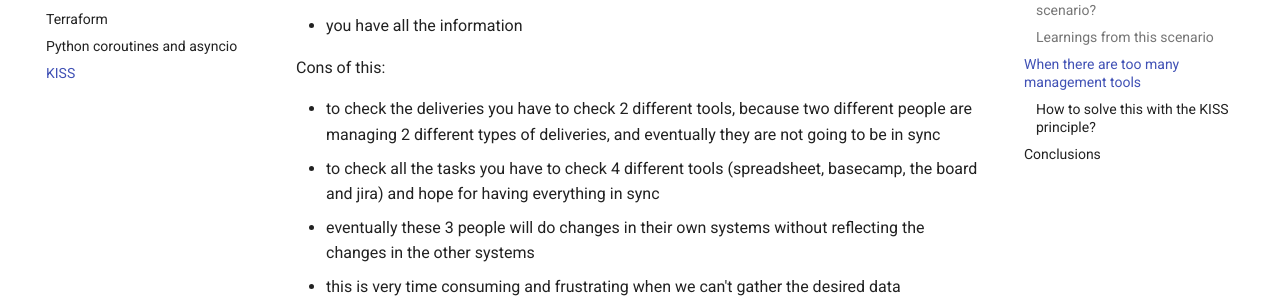
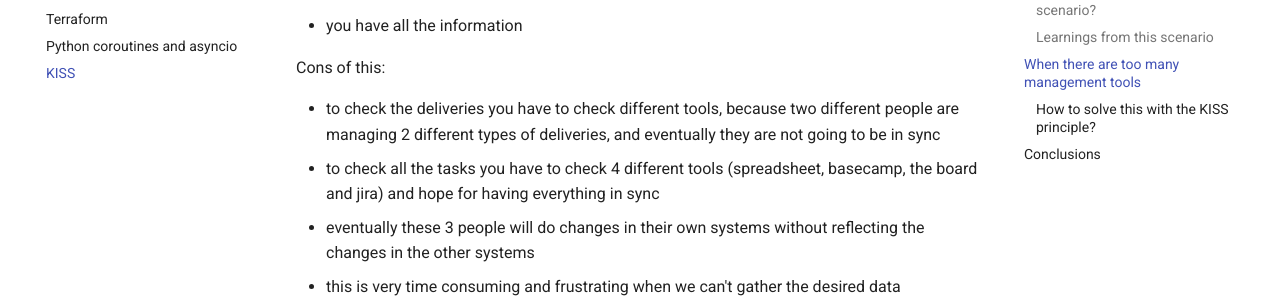
Before and after one commit to oalfonso-o/mkdocs, an MkDocs documentation site: the page built from docs/posts/kiss.md, in a window 1280 px wide and 900 px high, scrolled down 4594 px. Shown: the part 161-459 px from the top of the window. Built offline with MkDocs 1.6.1 and Material for MkDocs 9.7.7, drawn with Linux system fonts in a browser that asks for light colours; comment, search, counter and statistics services are not loaded.

Commit message:
Correct paragraph in kiss post

```diff
--- a/docs/posts/kiss.md
+++ b/docs/posts/kiss.md
@@ -131,7 +131,7 @@ Pros of this:
 
 Cons of this:
 
-- to check the deliveries you have to check 2 different tools, because two different people are managing 2 different types of deliveries, and eventually they are not going to be in sync
+- to check the deliveries you have to check different tools, because two different people are managing 2 different types of deliveries, and eventually they are not going to be in sync
 - to check all the tasks you have to check 4 different tools (spreadsheet, basecamp, the board and jira) and hope for having everything in sync
 - eventually these 3 people will do changes in their own systems without reflecting the changes in the other systems
 - this is very time consuming and frustrating when we can't gather the desired data
```
